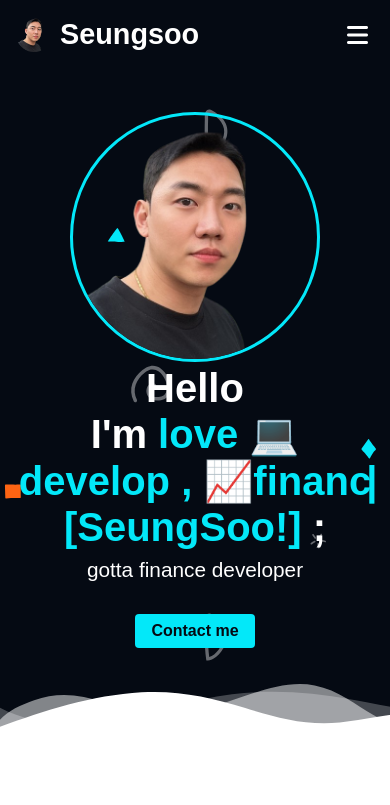
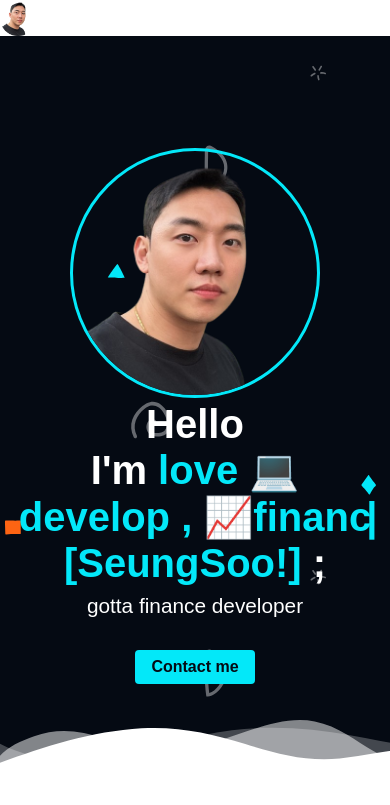
Before and after one commit to GNOSss/GNOSss.github.io, a website: page index.html in a window 390 px wide. Shown: the top 805 px of the page. Drawn offline with nearby package versions, Linux system fonts and the light colour scheme; a web font is replaced by a local one.

Commit message:
사이즈 수정

```diff
--- a/css/style.css
+++ b/css/style.css
@@ -94,7 +94,7 @@ button:hover {
 }
 
 /* Header */
-.header {
+/* .header {
   position: fixed;
   top: 0;
   background-color: transparent;
@@ -105,7 +105,7 @@ button:hover {
   align-items: center;
   z-index: 100;
   transition: background-color 500ms ease;
-}
+} */
 
 .header--dark {
   background-color: var(--color-primary);
@@ -570,12 +570,13 @@ button:hover {
     font-size: 1rem;
   }
 
-  .header {
-    max-width: 100%; /* 넘치지 않도록 제한 */
+  /* .header {
+    max-width: 100%;
     flex-direction: column;
     align-items: start;
     background-color: var(--color-primary);
   }
+   */
 
   .header__toggle {
     display: block;
```
